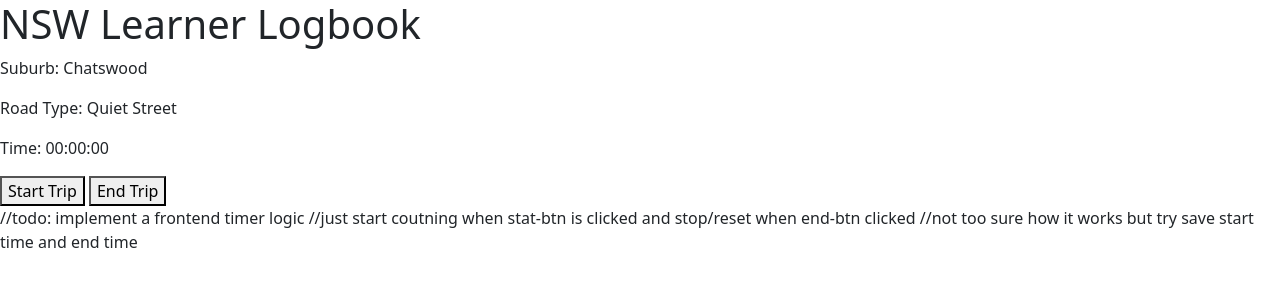
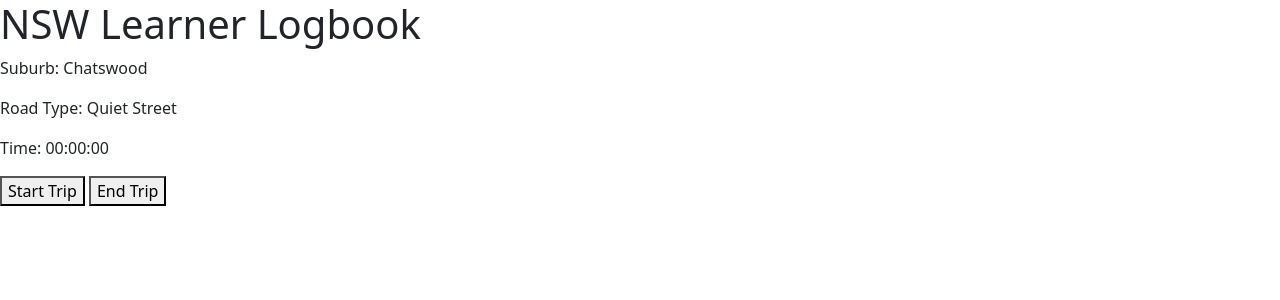
Before and after one commit to unseeyou/UniHack2026, a Flask app: page / in a window 1280 px wide. Shown: the top 300 px of the page. Run offline with Flask 3, Linux system fonts and the light colour scheme.

Commit message:
fix: comments not in script tag

```diff
--- a/site/templates/index.html
+++ b/site/templates/index.html
@@ -14,17 +14,14 @@
         <p>Time: <span id="timer">00:00:00</span></p>
     </div>
 
-    <button id="start-btn">Start Trip</button>
+    <button id="start-btn" onclick="getLocation()">Start Trip</button>
     <button id="end-btn">End Trip</button>
 
 </div>
 
 <script>
-
-
+    // todo: implement a frontend timer logic
+    // just start coutning when stat-btn is clicked and stop/reset when end-btn clicked
+    // not too sure how it works but try save start time and end time
 </script>
-    //todo: implement a frontend timer logic
-    //just start coutning when stat-btn is clicked and stop/reset when end-btn clicked
-    //not too sure how it works but try save start time and end time
-
 {% endblock %}
```
